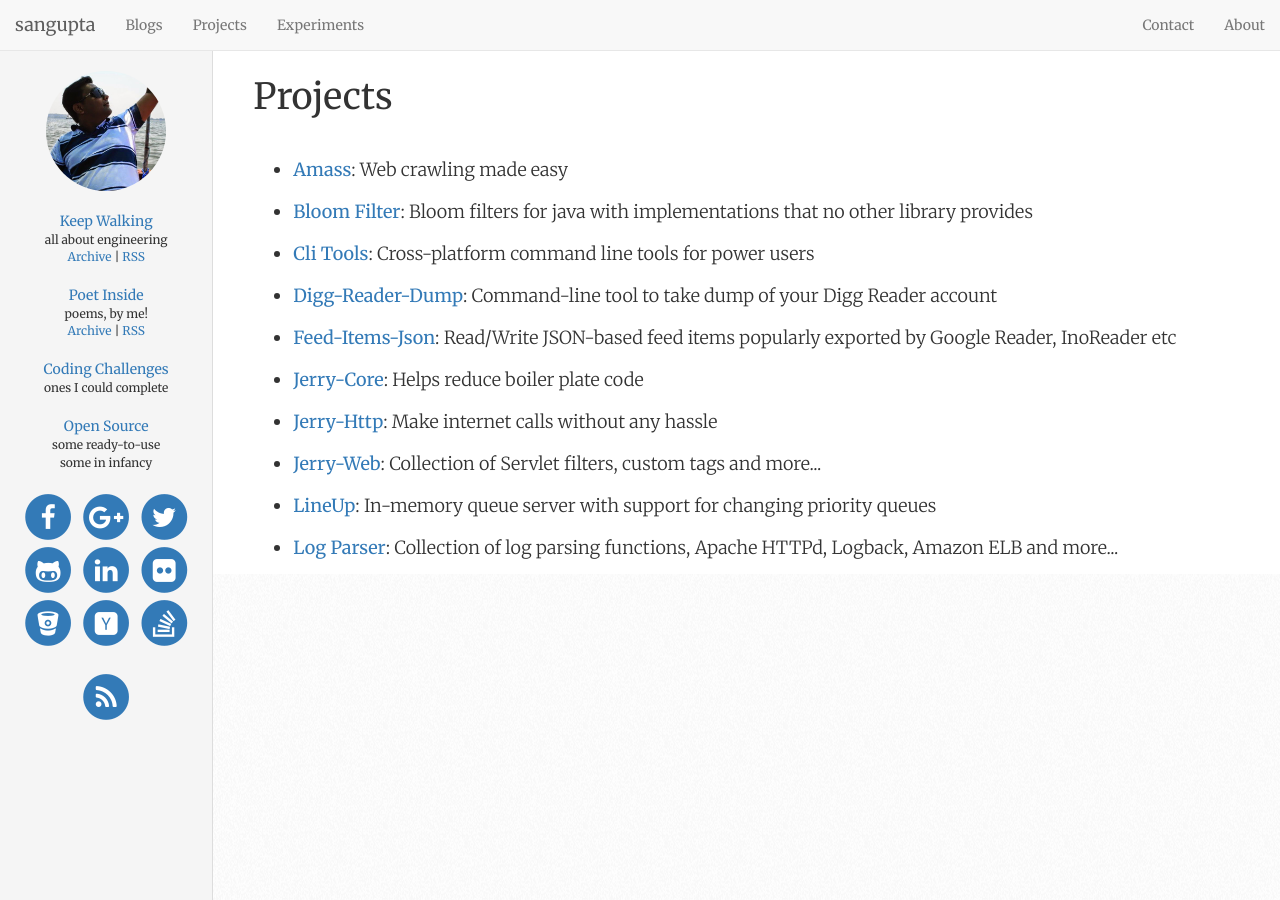
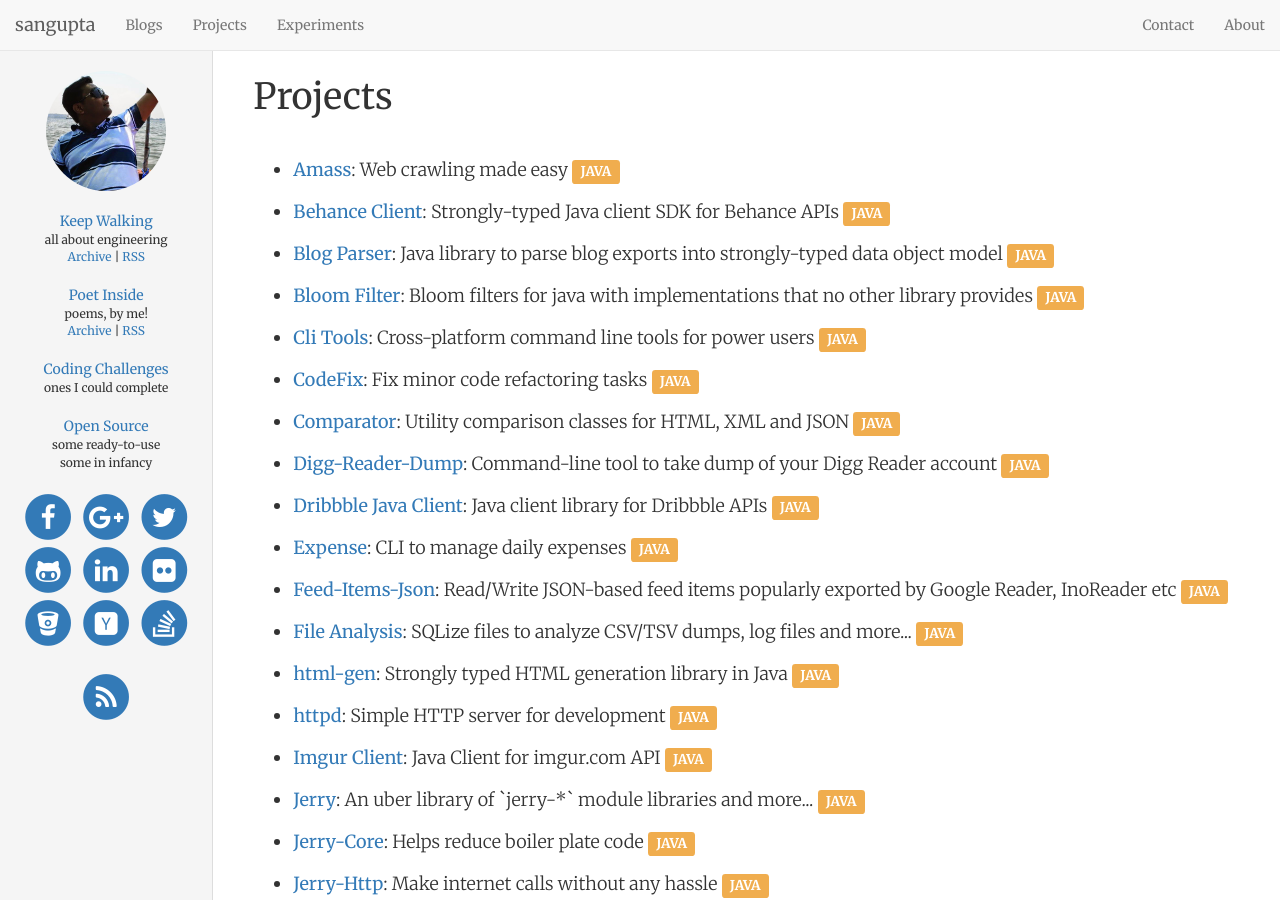
Before and after one commit to sangupta/sangupta.github.io, a Jekyll site: the page built from projects/index.md, in a window 1280 px wide and 900 px high. Built offline with Jekyll 4.4.1, drawn with Linux system fonts in a browser that asks for light colours; nearby versions of some CDN libraries; Markdown is read by kramdown in place of the engine named in the settings; comment, search, counter and statistics services are not loaded; some of the changed text lies outside the part shown.

Commit message:
added a lot of projects

```diff
--- a/projects/index.md
+++ b/projects/index.md
@@ -10,60 +10,228 @@ title: Projects
 		<span class="name">
 			<a href="/projects/amass">Amass</a>: Web crawling made easy
 		</span>
+
+		<span class="label label-warning">JAVA</span>
+	</li>
+
+	<li>
+		<span class="name">
+			<a href="/projects/behance-client">Behance Client</a>: Strongly-typed Java client SDK for Behance APIs
+		</span>
+
+		<span class="label label-warning">JAVA</span>
+	</li>
+
+	<li>
+		<span class="name">
+			<a href="/projects/blog-parser">Blog Parser</a>: Java library to parse blog exports into strongly-typed data object model
+		</span>
+
+		<span class="label label-warning">JAVA</span>
 	</li>
 
 	<li>
 		<span class="name">
 			<a href="/projects/bloomfilter">Bloom Filter</a>: Bloom filters for java with implementations that no other library provides
 		</span>
+
+		<span class="label label-warning">JAVA</span>
 	</li>
 
 	<li>
 		<span class="name">
 			<a href="/projects/clitools">Cli Tools</a>: Cross-platform command line tools for power users
 		</span>
+
+		<span class="label label-warning">JAVA</span>
+	</li>
+
+	<li>
+		<span class="name">
+			<a href="/projects/codefix">CodeFix</a>: Fix minor code refactoring tasks
+		</span>
+
+		<span class="label label-warning">JAVA</span>
+	</li>
+
+	<li>
+		<span class="name">
+			<a href="/projects/comparator">Comparator</a>: Utility comparison classes for HTML, XML and JSON
+		</span>
+
+		<span class="label label-warning">JAVA</span>
 	</li>
 
 	<li>
 		<span class="name">
 			<a href="/projects/digg-reader-dump">Digg-Reader-Dump</a>: Command-line tool to take dump of your Digg Reader account
 		</span>
+
+		<span class="label label-warning">JAVA</span>
+	</li>
+
+	<li>
+		<span class="name">
+			<a href="/projects/dribbble-java-client">Dribbble Java Client</a>: Java client library for Dribbble APIs
+		</span>
+
+		<span class="label label-warning">JAVA</span>
+	</li>
+
+	<li>
+		<span class="name">
+			<a href="/projects/expense">Expense</a>: CLI to manage daily expenses
+		</span>
+
+		<span class="label label-warning">JAVA</span>
 	</li>
 
 	<li>
 		<span class="name">
 			<a href="/projects/feed-items-json">Feed-Items-Json</a>: Read/Write JSON-based feed items popularly exported by Google Reader, InoReader etc
 		</span>
+
+		<span class="label label-warning">JAVA</span>
+	</li>
+
+	<li>
+		<span class="name">
+			<a href="/projects/fileanalysis">File Analysis</a>: SQLize files to analyze CSV/TSV dumps, log files and more...
+		</span>
+
+		<span class="label label-warning">JAVA</span>
+	</li>
+
+	<li>
+		<span class="name">
+			<a href="/projects/html-gen">html-gen</a>: Strongly typed HTML generation library in Java
+		</span>
+
+		<span class="label label-warning">JAVA</span>
+	</li>
+
+	<li>
+		<span class="name">
+			<a href="/projects/httpd">httpd</a>: Simple HTTP server for development
+		</span>
+
+		<span class="label label-warning">JAVA</span>
+	</li>
+
+	<li>
+		<span class="name">
+			<a href="/projects/imgur-client">Imgur Client</a>: Java Client for imgur.com API
+		</span>
+
+		<span class="label label-warning">JAVA</span>
+	</li>
+
+	<li>
+		<span class="name">
+			<a href="/projects/jerry">Jerry</a>: An uber library of `jerry-*` module libraries and more...
+		</span>
+
+		<span class="label label-warning">JAVA</span>
 	</li>
 
 	<li>
 		<span class="name">
 			<a href="/projects/jerry-core">Jerry-Core</a>: Helps reduce boiler plate code
 		</span>
+
+		<span class="label label-warning">JAVA</span>
 	</li>
 
 	<li>
 		<span class="name">
 			<a href="/projects/jerry-http">Jerry-Http</a>: Make internet calls without any hassle
 		</span>
+
+		<span class="label label-warning">JAVA</span>
+	</li>
+
+	<li>
+		<span class="name">
+			<a href="/projects/jerry-oauth">Jerry-OAuth</a>: Common Java functionality for working with OAuth
+		</span>
+
+		<span class="label label-warning">JAVA</span>
+	</li>
+
+	<li>
+		<span class="name">
+			<a href="/projects/jerry-services">Jerry-Services</a>: Various common services for Java app development
+		</span>
+
+		<span class="label label-warning">JAVA</span>
 	</li>
 
 	<li>
 		<span class="name">
 			<a href="/projects/jerry-web">Jerry-Web</a>: Collection of Servlet filters, custom tags and more...
 		</span>
-	</li>
 
-	<li>
-		<span class="name">
-			<a href="/projects/lineup">LineUp</a>: In-memory queue server with support for changing priority queues
-		</span>
+		<span class="label label-warning">JAVA</span>
 	</li>
 
 	<li>
 		<span class="name">
 			<a href="/projects/log-parser">Log Parser</a>: Collection of log parsing functions, Apache HTTPd, Logback, Amazon ELB and more...
 		</span>
+
+		<span class="label label-warning">JAVA</span>
+	</li>
+
+	<li>
+		<span class="name">
+			<a href="/projects/murmur">Murmur</a>: Pure Java implementations of Murmur hash algorithms
+		</span>
+
+		<span class="label label-warning">JAVA</span>
+	</li>
+
+	<li>
+		<span class="name">
+			<a href="/projects/nutz">Nutz</a>: Markdown processor for JVM. Hand-coded parser generates AST and allows for easy addition of extensions
+		</span>
+
+		<span class="label label-warning">JAVA</span>
+	</li>
+
+	<li>
+		<span class="name">
+			<a href="/projects/passcode">PassCode</a>: Strong password generator
+		</span>
+
+		<span class="label label-warning">JAVA</span>
+	</li>
+
+	<li>
+		<span class="name">
+			<a href="/projects/socialcount">Social Count</a>: Find the social media strength of a URL
+		</span>
+
+		<span class="label label-warning">JAVA</span>
+	</li>
+
+	<li>
+		<span class="name">
+			<a href="/projects/sslproxy">SSL Proxy</a>: A Java-based SSL reverse proxy to serve non-secure assets securely
+		</span>
+
+		<span class="label label-warning">JAVA</span>
+	</li>
+
+	<li>
+		<span class="name">
+			<a href="/projects/unwind">UnWind</a>: Expand shortened URLs
+		</span>
+
+		<span class="label label-warning">JAVA</span>
 	</li>
 
 </ul>
+
+<p>
+A couple of incomplete projects are also available at the <a href="/experiments">Experiments</a> page.
+</p>
```
